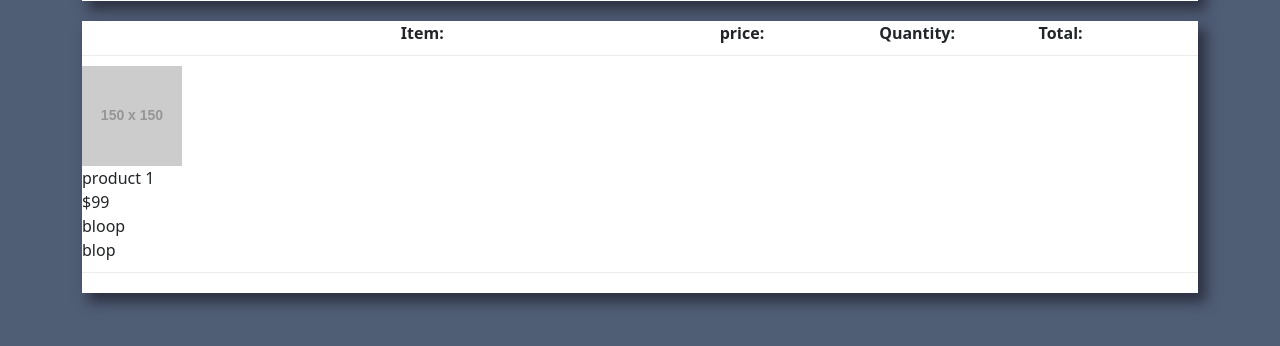
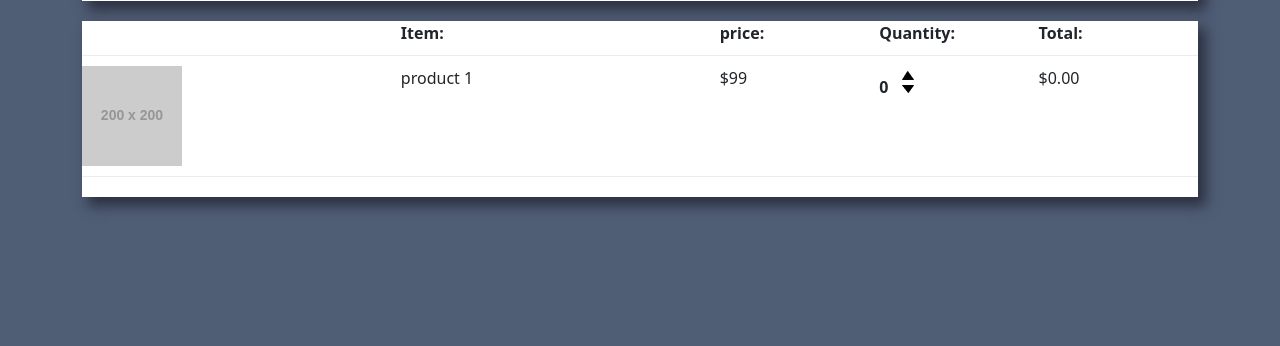
Before and after one commit to iggy18/acrotrainer_website, a Django app: template acrotrainer/templates/store/cart.html in a window 1280 px wide. Shown: the part 291-637 px from the top of the page. Run offline with Django 3.2, Linux system fonts and the light colour scheme; the template is opened without the code that fills it, so the values that code supplies are empty; grey boxes labelled with a size stand in for pictures from a placeholder-image service; some libraries are stand-ins or nearby versions.

Commit message:
cart template looks pretty good. moving on

```diff
--- a/acrotrainer/templates/store/cart.html
+++ b/acrotrainer/templates/store/cart.html
@@ -16,7 +16,7 @@
                         <th><h5>Items: <strong>0</strong></h5></th>
                         <th><h5>Total: <strong>$0.00</strong></h5></th>
                         <th>
-                            <a style="float: right; margin:5px;" class="btn btn-success" href="{% url 'checkout' %}">Checkout</a>
+                            <a style="float:right; margin:5px;" class="btn btn-success" href="{% url 'checkout' %}">Checkout</a>
                         </th>
                     </tr>
                 </table>
@@ -30,15 +30,19 @@
                     <div style="flex:1"><strong>Quantity:</strong></div>
                     <div style="flex:1"><strong>Total:</strong></div>
                 </div>
-
                 <div class="cart-row">
-                    <div style="flex:2"><img class="row-image" src="http://placehold.jp/150x150.png"</div>
+                    <div style="flex:2"><img class="row-image" src="http://placehold.jp/200x200.png"/></div>
                     <div style="flex:2">product 1</div>
                     <div style="flex:1">$99</div>
-                    <div style="flex:1">bloop</div>
-                    <div style="flex:1">blop</div>
+                    <div style="flex:1">
+                        <p class="quantity">0</p>
+                        <div class="quantity">
+                            <img class="chg-quantity" src="{% static 'images/up.png' %}">
+                            <img class="chg-quantity" src="{% static 'images/down.png' %}">
+                        </div>
+                    </div>
+                    <div style="flex:1"><p>$0.00</p></div>
                 </div>
-
             </div>
         </div>
     </div>
```
Also changed, not shown: static/images/down.png (added), static/images/three.jpg, static/images/two.jpg, static/images/up.png (added).
